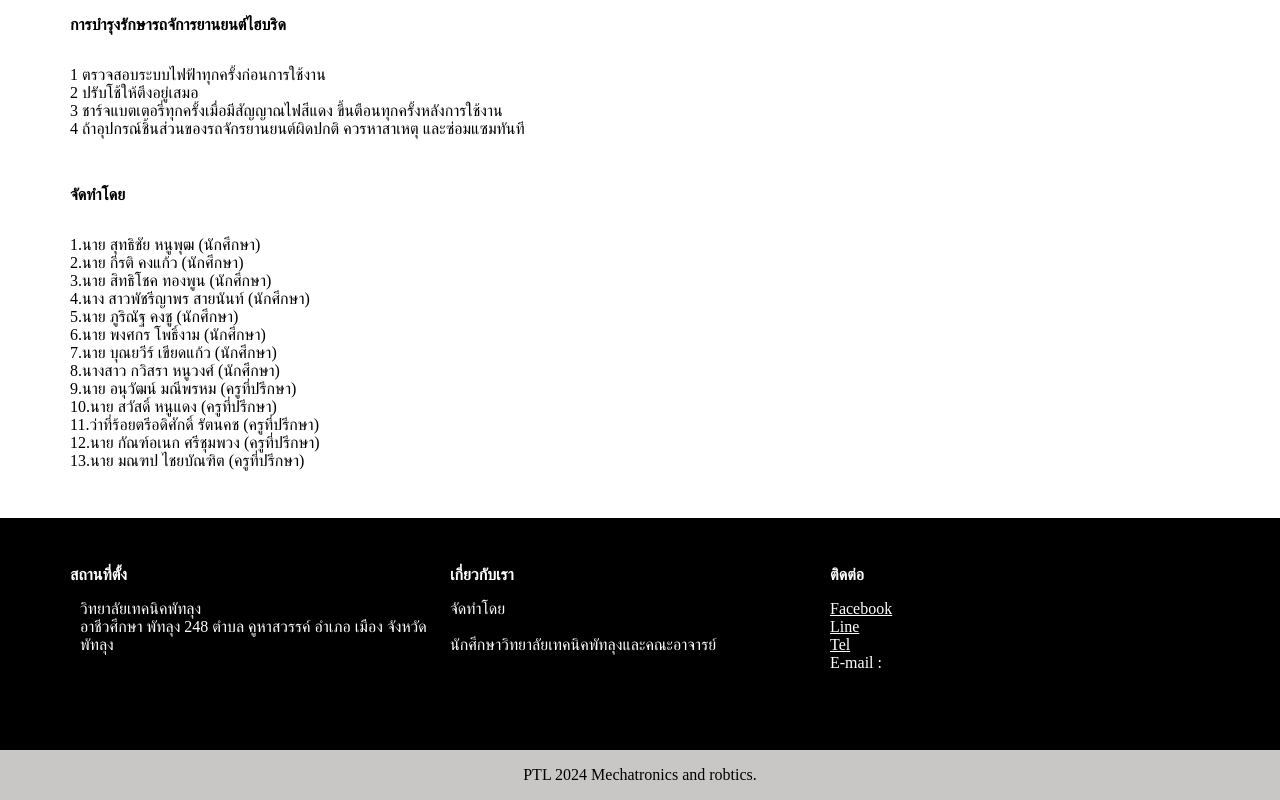
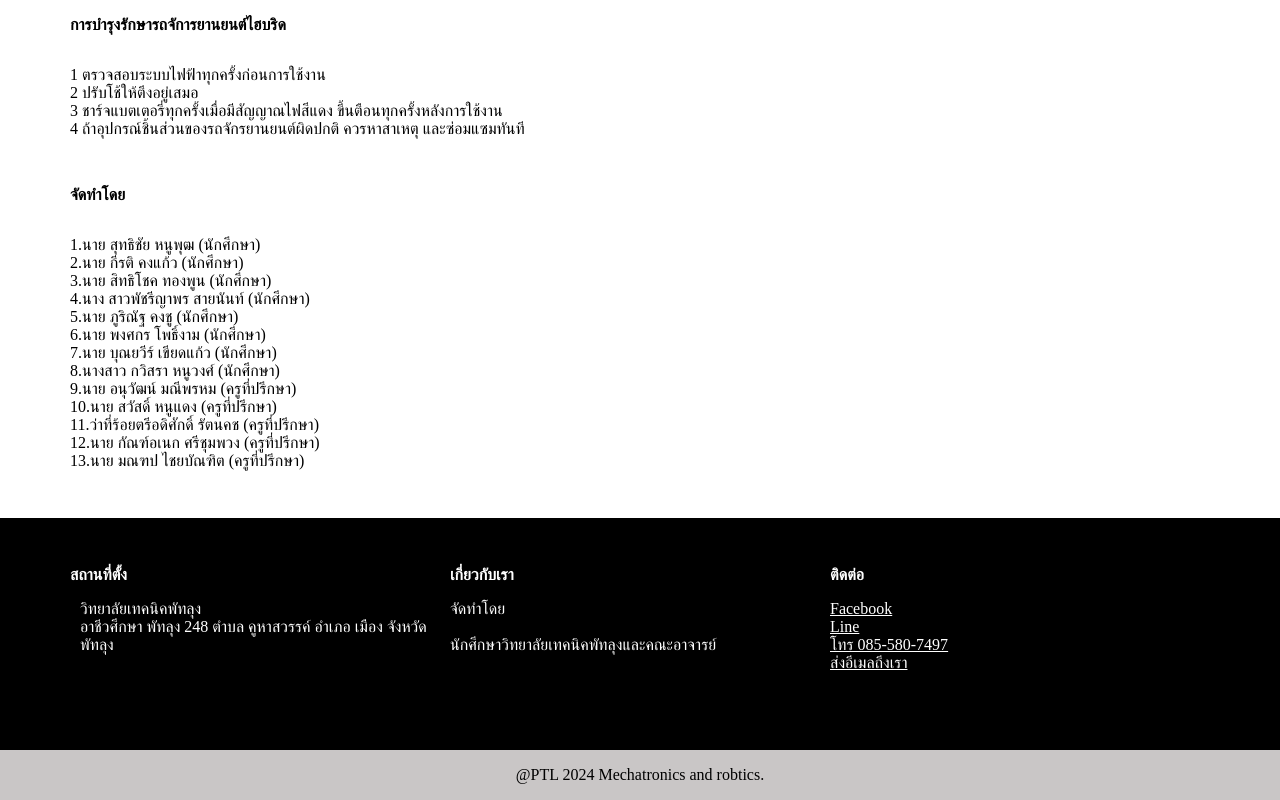
Before and after one commit to Hurtqz/Hybrid, a plain HTML site: page index.html in a window 1280 px wide. Shown: the part 1140-1940 px from the top of the page. Drawn offline with Linux system fonts and the light colour scheme.

Commit message:
Add files via upload

```diff
--- a/index.html
+++ b/index.html
@@ -191,13 +191,13 @@
             <h4>ติดต่อ</h4>
             <a style="color: white;" href="https://www.facebook.com/boy.anuwat1" target="_blank">Facebook</a> <br>
             <a style="color: white;" href="https://line.me/ti/p/4RIcq3Fb9d" target="_blank">Line</a> <br>
-            <a style="color: white;" href="+66" target="_blank">Tel</a> <br>
-            <p>E-mail : </p>
+            <a style="color: white;" href="tel:0855807497">โทร 085-580-7497</a> <br>
+            <a style="color: white;" href="Anuwat19912@gmail.com" target="_blank" >ส่งอีเมลถึงเรา</a> <br>
         </div>
     </div>
 </div>
 </div>
-<div class="footer-btn">PTL 2024 Mechatronics and robtics.</div>
+<div class="footer-btn">@PTL 2024 Mechatronics and robtics.</div>
 
 </body>
 </html>
```
